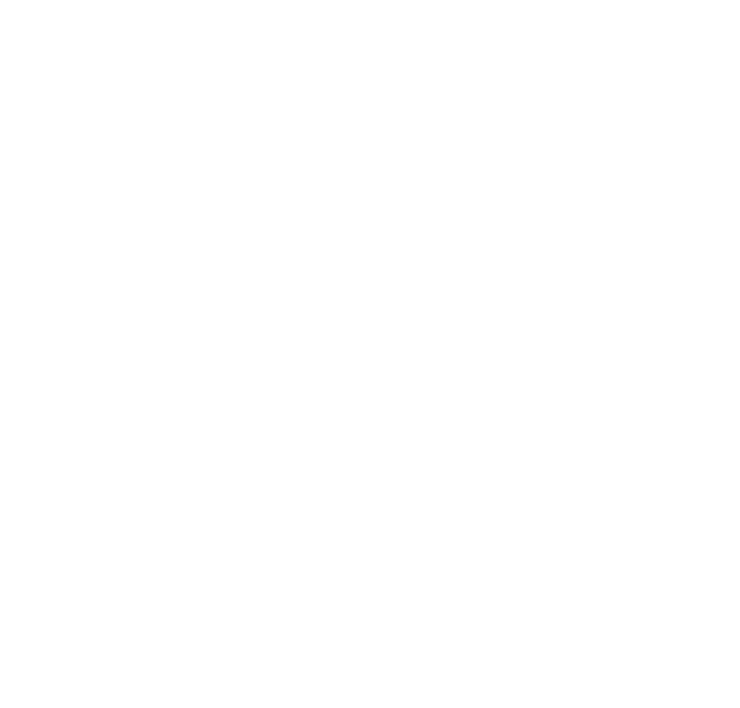
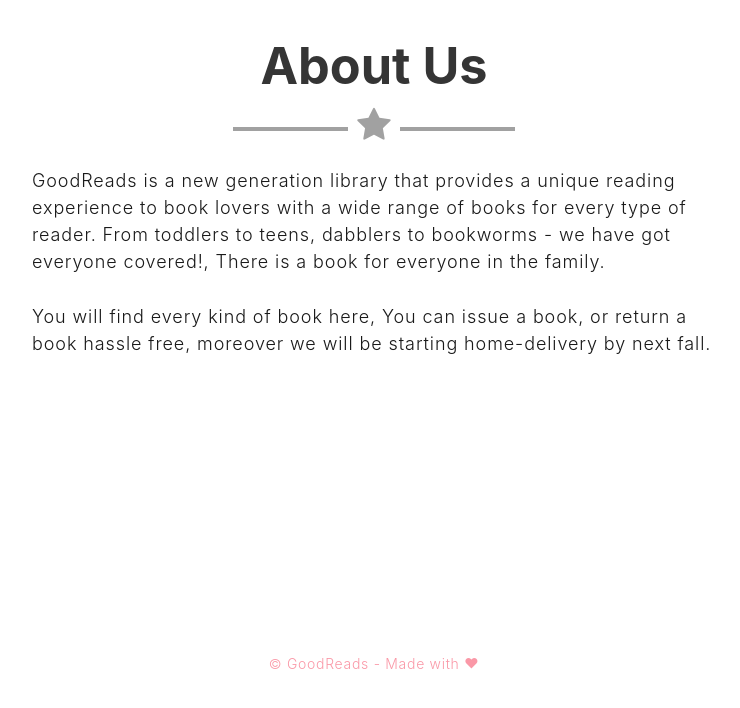
Before and after one commit to Rahulkakkar2911/GoodReadsFRONTEND, a plain HTML site: page about.html in a window 1280 px wide. Shown: the whole page, without its empty margins (266-1006 px from the left). Drawn offline with Linux system fonts and the light colour scheme.

Commit message:
added about us

```diff
--- a/about.html
+++ b/about.html
@@ -1,13 +1,48 @@
 <!DOCTYPE html>
 <html lang="en">
+
 <head>
     <meta charset="UTF-8">
     <meta name="viewport" content="width=device-width, initial-scale=1.0">
     <meta http-equiv="X-UA-Compatible" content="ie=edge">
     <link rel="shortcut icon" href="./lib/img/gr_logo.jpg" type="image/x-icon">
+    <link rel="stylesheet" href="./lib/css/about.css">
+    <link rel="stylesheet" href="//maxcdn.bootstrapcdn.com/font-awesome/4.3.0/css/font-awesome.min.css">
+    <link href='https://fonts.googleapis.com/css?family=Shadows+Into+Light|Raleway' rel='stylesheet' type='text/css'>
+    <link rel="stylesheet" href="./lib/css/index.css">
     <title>About - GoodReads</title>
 </head>
+
 <body>
+    <!-- <header class="masthead">
+        <p class="masthead-intro">Hi, I'm</p>
+        <h1 class="masthead-heading">Rahul Kakkar</h1>
+    </header> -->
 
+    <!-- ***** About me ***** -->
+
+    <section class="introduction">
+        <div class="starcontainer">
+            <h2>About Us</h2>
+            <i class="fa fa-star fa-2x"></i>
+            <hr class="star">
+            </hr>
+        </div>
+        <p>GoodReads is a new generation library that provides a unique reading experience to book lovers with a wide
+            range of books for every type of reader. From toddlers to teens, dabblers to bookworms - we have got
+            everyone covered!, There is a book for everyone in the family. </p>
+
+        <p>You will find every kind of book here, You can issue a book, or return a book hassle free, moreover we will be starting home-delivery by next fall.</p>
+        <p style=" color: #fa98a7; font-size: 14px; margin-top: 300px; text-align: center;" class="ui-section-footer--copyright ui-text-note">&copy; GoodReads - Made with ❤</p>
+    </section>
+    <footer role="contentinfo" class="ui-section-footer">
+        <div class="ui-layout-container">
+          <div style="text-align: center;" class="ui-section-footer__layout ui-layout-flex">
+            <!-- COPYRIGHT -->
+
+          </div>
+        </div>
+      </footer>
 </body>
+
 </html>
--- /dev/null
+++ b/lib/css/about.css
@@ -0,0 +1,62 @@
+   body {
+    color: #222222;
+    font-size: 1em;
+    font-family: 'Open Sans', "Helvetica Neue", sans-serif;
+  }
+
+  .introduction > p,
+  .location > p
+    {
+    font-weight: 300;
+    letter-spacing: 0.05em;
+  }
+
+
+  .starcontainer h2 {
+    font-size: 2.8em;
+    margin-bottom: 0.2em;
+  }
+
+  .starcontainerportfolio > h2 {
+    text-align: center;
+    font-size: 2.8em;
+    margin-bottom: 0.2em;
+  }
+
+  .fa-star {
+    margin-bottom: 0 auto;
+  }
+
+  hr {
+    border: 2px solid #a1a1a1;
+    width: 15.7em;
+    margin-top: -1em;
+    margin-bottom: 2em;
+    background-color: white;
+  }
+
+  hr, .fa-star {
+    background-color: #fff;
+    padding: 0 .25em
+  }
+
+  .starcontainer .fa {
+    color: #a1a1a1;
+  }
+
+  .starcontainerportfolio .fa {
+    color: #a1a1a1;
+    display: inline-block;
+  }
+  .starcontainer,
+  .starcontainerportfolio {
+    text-align: center;
+  }
+
+  .introduction,
+  .location{
+    max-width: 38em;
+    margin-left: auto;
+    margin-right: auto;
+    margin-top: 2em;
+  }
```
Also changed, not shown: add_a_book.html (+1 -1 lines), details_of_a_book_a.html (+1 -1 lines), details_of_a_book_u.html (+1 -1 lines), edit_a_book.html (+1 -1 lines), features.html (deleted, +0 -13 lines), index.html (+0 -1 lines), list_books_a.html (+1 -1 lines), list_books_u.html (+1 -1 lines), view_bookings.html (+1 -1 lines).
